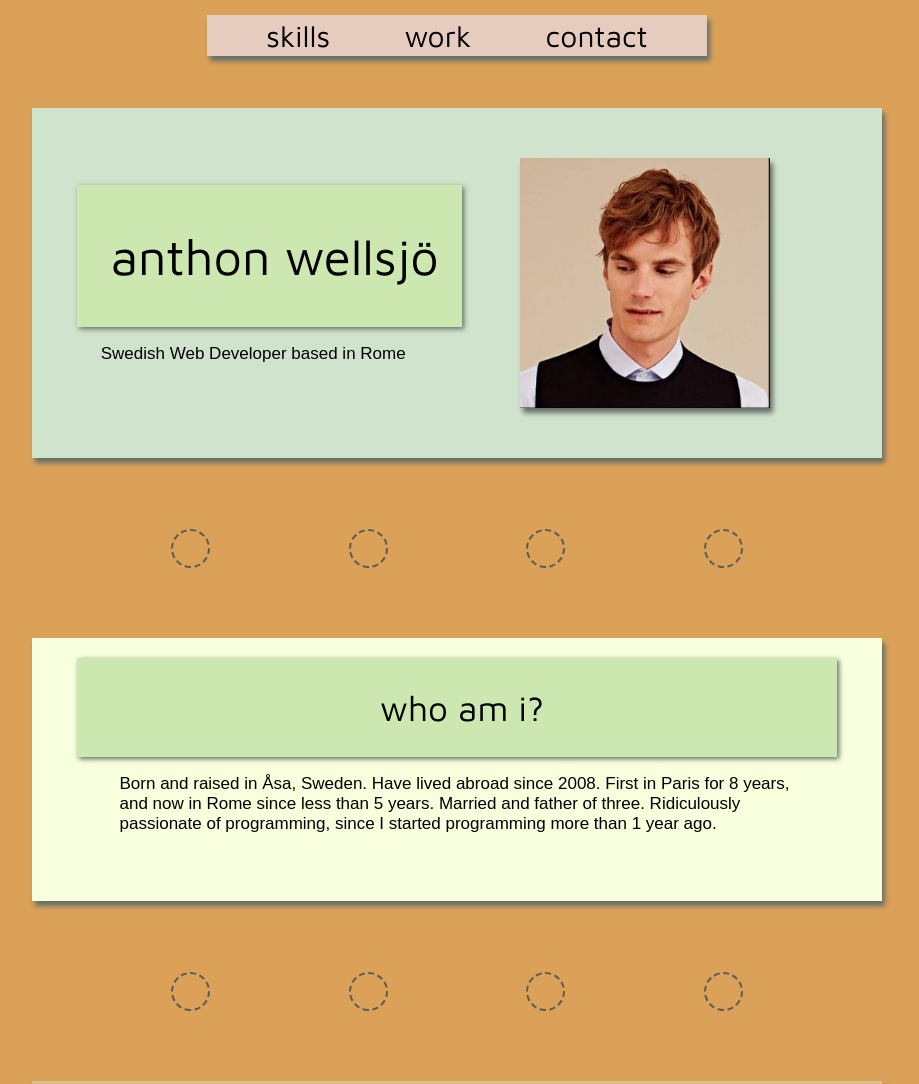
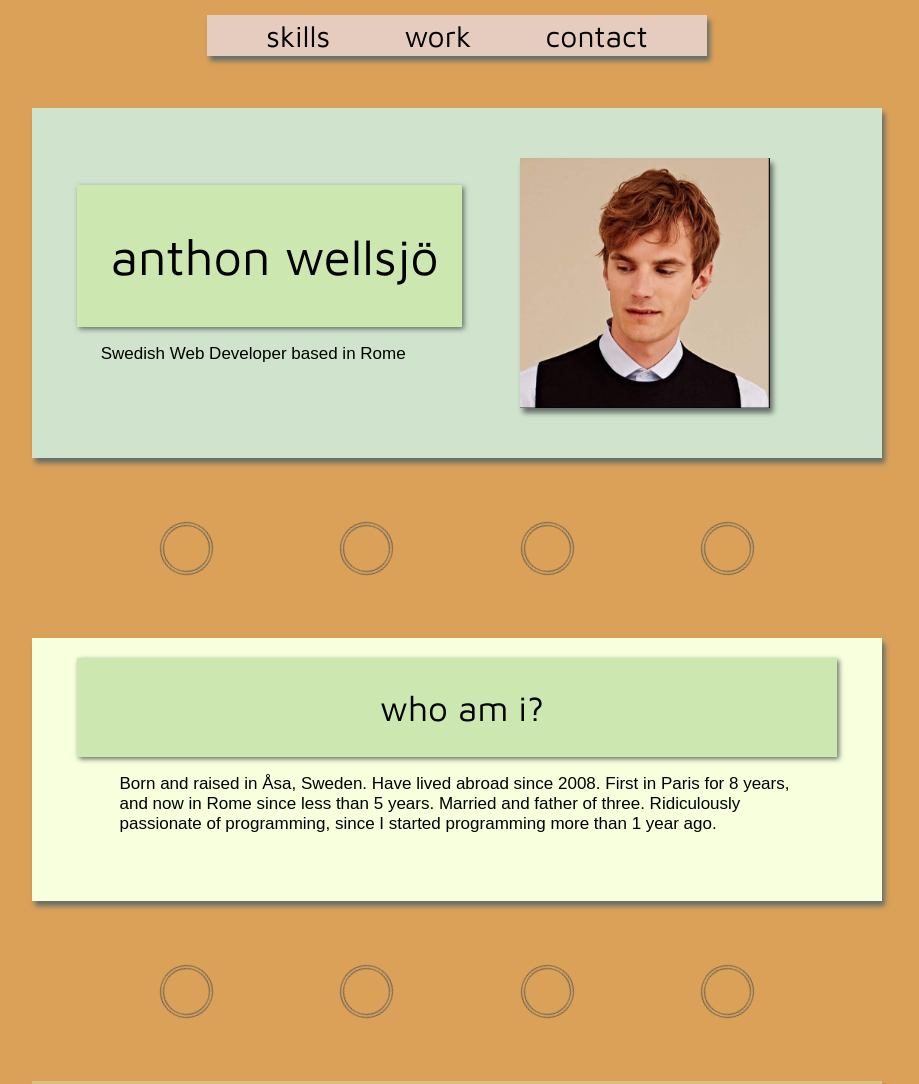
Before and after one commit to anthonwellsjo/curriculum-2.0, a Gatsby site: page / in a window 1280 px wide. Shown: the top 1084 px of the page, without its empty margins (183-1102 px from the left). Built offline with nearby package versions, Linux system fonts and the light colour scheme; Gatsby itself is replaced by a stand-in of ours; no server answers.

Commit message:
improved index rendering animations but before merge need to resolve buttons not working

```diff
--- a/src/components/animations/decoAnimThree/decoAnimThree.module.css
+++ b/src/components/animations/decoAnimThree/decoAnimThree.module.css
@@ -20,11 +20,11 @@
   display: flex;
   align-items: center;
   justify-content: center;
-  height: 35px;
-  width: 35px;
+  height: 45px;
+  width: 45px;
   border-radius: 10px;
-  border: dashed #585b56 2px;
-  animation: roll 5s infinite;
+  border: double #585b56 4px;
+  animation: roll 20s infinite;
   transition: height 0.5s, width 0.5s, background-color 5s, border 0.5s;
 }
 .stick1:hover{
@@ -44,10 +44,10 @@
 
 @media (max-width: 525px) {
   .stick1 {
-    height: 20px;
-    width: 20px;
-    transition: height 0.5s, width 0.5s, border 0.5s;
-    border: dashed #585b56 1px;
+    height: 25px;
+    width: 25px;
+    transition: height 0.5s, width 0.5s, border 0.5s, background-color 5s;
+    border: double #585b56 px;
   }
 }
 
--- a/src/pages/index.js
+++ b/src/pages/index.js
@@ -70,12 +70,18 @@ export default function Home() {
   let git = useRef();
   let presentation = useRef();
   let work = useRef();
+  let animation1 = useRef();
+  let animation2 = useRef();
+  let animation3 = useRef();
+  let animation4 = useRef();
+  let animation5 = useRef();
   const [showProfile, setShowProfile] = useState(true)
   const [showContact, setShowContact] = useState(false)
   const [showWork, setShowWork] = useState(false)
   const [showPresentation, setShowPresentation] = useState(true)
   const [showSkills, setShowSkills] = useState(false);
   const [showGit, setShowGit] = useState(false);
+  const [showAnimation, setShowAnimation] = useState({ 1: true, 2: false, 3: false, 4: false, 5: false });
   const hideOrShowElement = (position, type) => {
 
     switch (type) {
@@ -127,6 +133,46 @@ export default function Home() {
         }
         break;
       }
+      case "animation1": {
+        if (position.top < (window.innerHeight) && position.bottom >= 0) {
+          setShowAnimation(prev => ({ ...prev, 1: true }));
+        } else {
+          setShowAnimation(prev => ({ ...prev, 1: false }));
+        }
+        break;
+      }
+      case "animation2": {
+        if (position.top < (window.innerHeight) && position.bottom >= 0) {
+          setShowAnimation(prev => ({ ...prev, 2: true }));
+        } else {
+          setShowAnimation(prev => ({ ...prev, 2: false }));
+        }
+        break;
+      }
+      case "animation3": {
+        if (position.top < (window.innerHeight) && position.bottom >= 0) {
+          setShowAnimation(prev => ({ ...prev, 3: true }));
+        } else {
+          setShowAnimation(prev => ({ ...prev, 3: false }));
+        }
+        break;
+      }
+      case "animation4": {
+        if (position.top < (window.innerHeight) && position.bottom >= 0) {
+          setShowAnimation(prev => ({ ...prev, 4: true }));
+        } else {
+          setShowAnimation(prev => ({ ...prev, 4: false }));
+        }
+        break;
+      }
+      case "animation5": {
+        if (position.top < (window.innerHeight) && position.bottom >= 0) {
+          setShowAnimation(prev => ({ ...prev, 5: true }));
+        } else {
+          setShowAnimation(prev => ({ ...prev, 5: false }));
+        }
+        break;
+      }
       default: {
         break;
       }
@@ -144,12 +190,23 @@ export default function Home() {
       const presentationPosition = presentation.current.getBoundingClientRect();
       const workPosition = work.current.getBoundingClientRect();
       const gitPosition = git.current.getBoundingClientRect();
+      const anim1Position = animation1.current.getBoundingClientRect();
+      const anim2Position = animation2.current.getBoundingClientRect();
+      const anim3Position = animation3.current.getBoundingClientRect();
+      const anim4Position = animation4.current.getBoundingClientRect();
+      const anim5Position = animation5.current.getBoundingClientRect();
+
       hideOrShowElement(skillsPosition, "skills");
       hideOrShowElement(profilePosition, "profile");
       hideOrShowElement(presentationPosition, "presentation");
       hideOrShowElement(workPosition, "work");
       hideOrShowElement(contactPosition, "contact");
       hideOrShowElement(gitPosition, "git");
+      hideOrShowElement(anim1Position, "animation1");
+      hideOrShowElement(anim2Position, "animation2");
+      hideOrShowElement(anim3Position, "animation3");
+      hideOrShowElement(anim4Position, "animation4");
+      hideOrShowElement(anim5Position, "animation5");
 
     })
     window.addEventListener("resize", () => {
@@ -174,9 +231,13 @@ export default function Home() {
             </ComponentAnimation>
           </div>
           <IndexElementMargin distance={distanceElements} />
+          <div ref={animation1}>
+            <ComponentAnimation in={showAnimation[1]}>
               <Centralizer>
                 <DecoAnimThree />
               </Centralizer>
+            </ComponentAnimation>
+          </div>
           <IndexElementMargin distance={distanceElements} />
           <div ref={presentation} className="componentHolder">
             <ComponentAnimation in={showPresentation}>
@@ -190,9 +251,13 @@ export default function Home() {
           <IndexElementMargin distance={distanceElements} />
           {renderElement.renderAnim && (
             <>
+              <div ref={animation2}>
+                <ComponentAnimation in={showAnimation[2]}>
                   <Centralizer>
                     <DecoAnimThree />
                   </Centralizer>
+                </ComponentAnimation>
+              </div>
               <IndexElementMargin distance={distanceElements} />
             </>
           )}
@@ -208,9 +273,13 @@ export default function Home() {
           <IndexElementMargin distance={distanceElements} />
           {renderElement.renderAnim && (
             <>
+              <div ref={animation3}>
+                <ComponentAnimation in={showAnimation[3]}>
                   <Centralizer>
                     <DecoAnimThree />
                   </Centralizer>
+                </ComponentAnimation>
+              </div>
               <IndexElementMargin distance={distanceElements} />
             </>
           )}
@@ -226,9 +295,13 @@ export default function Home() {
           <IndexElementMargin distance={distanceElements} />
           {renderElement.renderAnim && (
             <>
+              <div ref={animation4}>
+                <ComponentAnimation in={showAnimation[4]}>
                   <Centralizer>
                     <DecoAnimThree />
                   </Centralizer>
+                </ComponentAnimation>
+              </div>
               <IndexElementMargin distance={distanceElements} />
             </>
           )}
@@ -244,9 +317,13 @@ export default function Home() {
           <IndexElementMargin distance={distanceElements} />
           {renderElement.renderAnim && (
             <>
+              <div ref={animation5}>
+                <ComponentAnimation in={showAnimation[5]}>
                   <Centralizer>
                     <DecoAnimThree />
                   </Centralizer>
+                </ComponentAnimation>
+              </div>
               <IndexElementMargin distance={distanceElements} />
             </>
           )}
```
Lines whose indentation alone changed are shown as unchanged.
